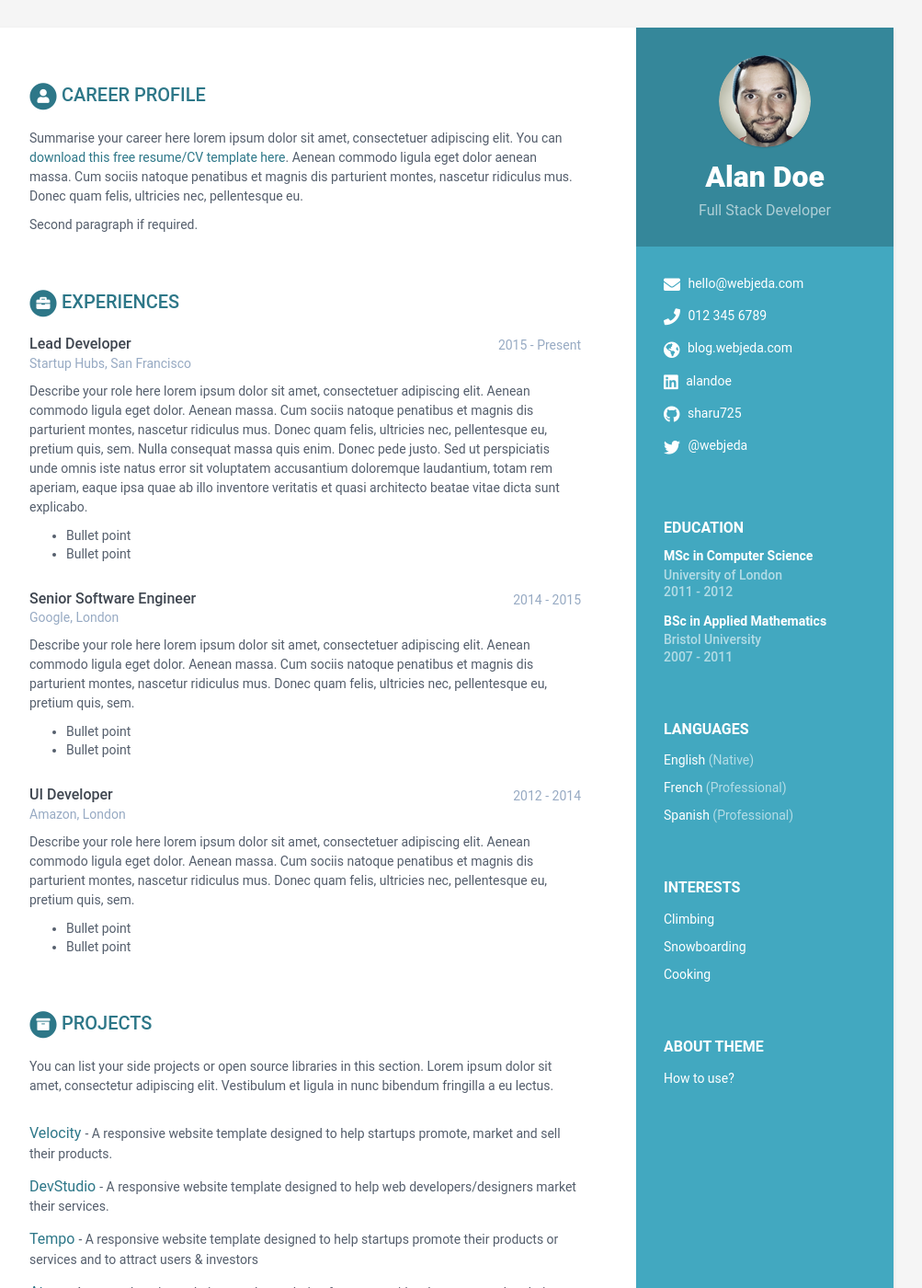
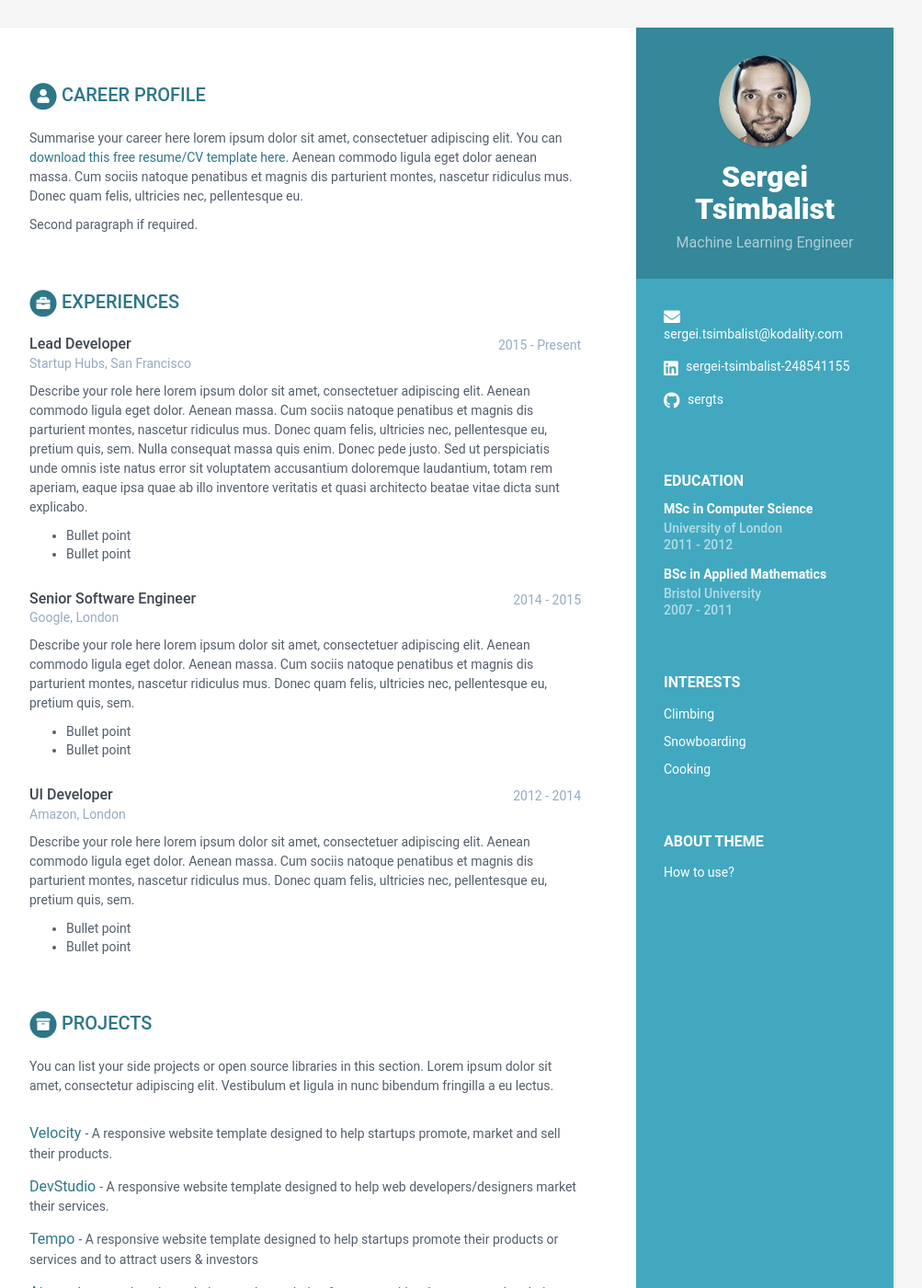
Before and after one commit to sergts/sergts.github.io, a Jekyll site: the page built from index.html, in a window 1280 px wide and 1400 px high. Shown: the whole window at 92% size, without its empty margins (168-1171 px from the left). Built offline with Jekyll 4.4.1, drawn with Linux system fonts in a browser that asks for light colours.

Commit message:
Update data.yml

```diff
--- a/_data/data.yml
+++ b/_data/data.yml
@@ -7,31 +7,21 @@ sidebar:
     education: True # set to False if you want education in main section instead of in sidebar
 
     # Profile information
-    name: Alan Doe
-    tagline: Full Stack Developer
+    name: Sergei Tsimbalist
+    tagline: Machine Learning Engineer
     avatar: profile.png  #place a 100x100 picture inside /assets/images/ folder and provide the name of the file below
 
     # Sidebar links
-    email: hello@webjeda.com
-    phone: 012 345 6789
-    website: blog.webjeda.com #do not add http://
-    linkedin: alandoe
-    github: sharu725
+    email: sergei.tsimbalist@kodality.com
+    phone:
+    website:
+    linkedin: sergei-tsimbalist-248541155
+    github: sergts
     gitlab:
     bitbucket:
-    twitter: '@webjeda'
-    stack-overflow: # Number/Username, e.g. 123456/alandoe
+    twitter:
+    stack-overflow:
     codewars:
-
-    languages:
-      - idiom: English
-        level: Native
-
-      - idiom: French
-        level: Professional
-
-      - idiom: Spanish
-        level: Professional
 
     interests:
       - item: Climbing
```
